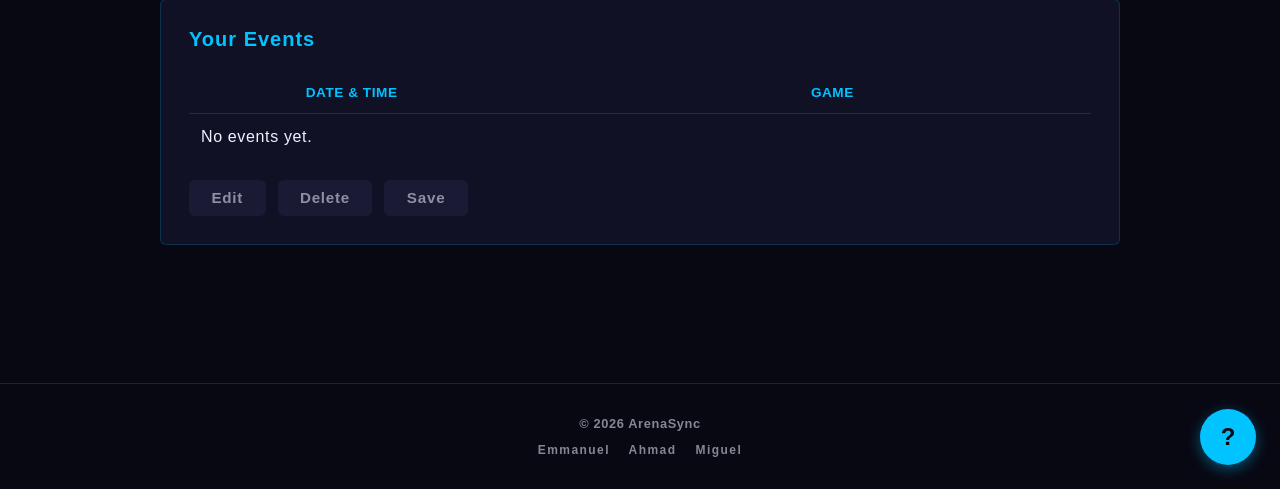
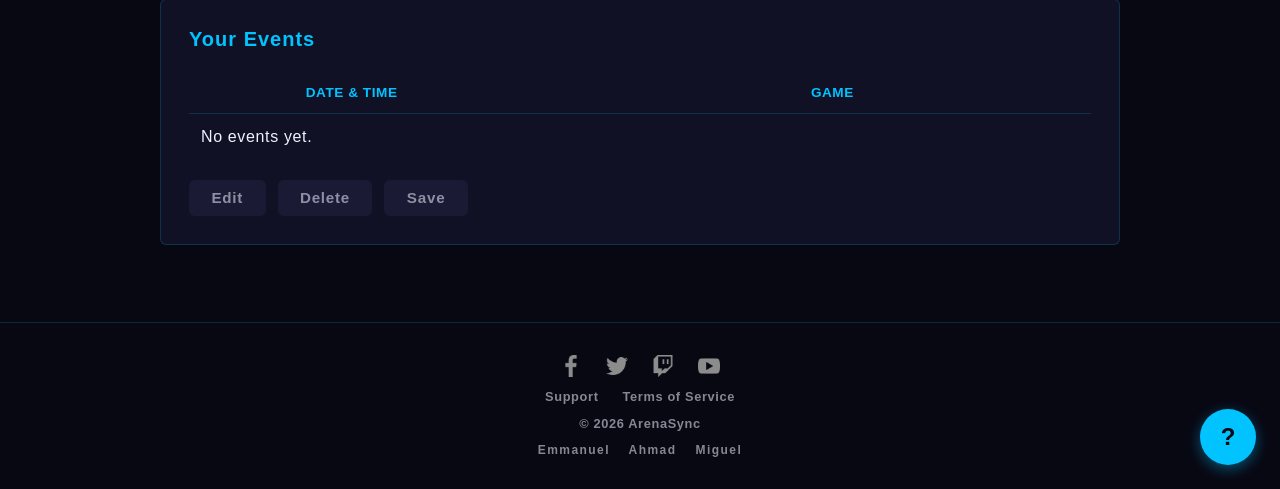
Before and after one commit to ayjay-9/ArenaSync, a PHP site: page /php/organizer-dashboard.php in a window 1280 px wide. Shown: the part 311-800 px from the top of the page. Run offline with PHP 8.4, Linux system fonts and the light colour scheme; the visitor is signed in with stand-in values (Sample User, id 1); data that the repository does not hold is empty; a stand-in replaces the project's code that opens the database connection.

Commit message:
Update footer in organizer dashboard

```diff
--- a/php/organizer-dashboard.php
+++ b/php/organizer-dashboard.php
@@ -185,6 +185,16 @@
   </main>
 
   <footer id="footer">
+    <div class="footer-socials">
+      <a href="#" aria-label="Facebook"><img src="../icons/facebook-app-symbol.png" class="footer-icon" alt="Facebook"></a>
+      <a href="#" aria-label="Twitter"><img src="../icons/twitter-black-shape.png" class="footer-icon" alt="Twitter"></a>
+      <a href="#" aria-label="Twitch"><img src="../icons/twitch.png" class="footer-icon" alt="Twitch"></a>
+      <a href="#" aria-label="YouTube"><img src="../icons/youtube.png" class="footer-icon" alt="YouTube"></a>
+    </div>
+    <div class="footer-links">
+      <a href="./support.php" class="footer-link">Support</a>
+      <a href="#" class="footer-link">Terms of Service</a>
+    </div>
     <p>&copy; 2026 ArenaSync</p>
     <p class="footer-credits">Emmanuel &nbsp;&nbsp; Ahmad &nbsp;&nbsp; Miguel</p>
   </footer>
```
